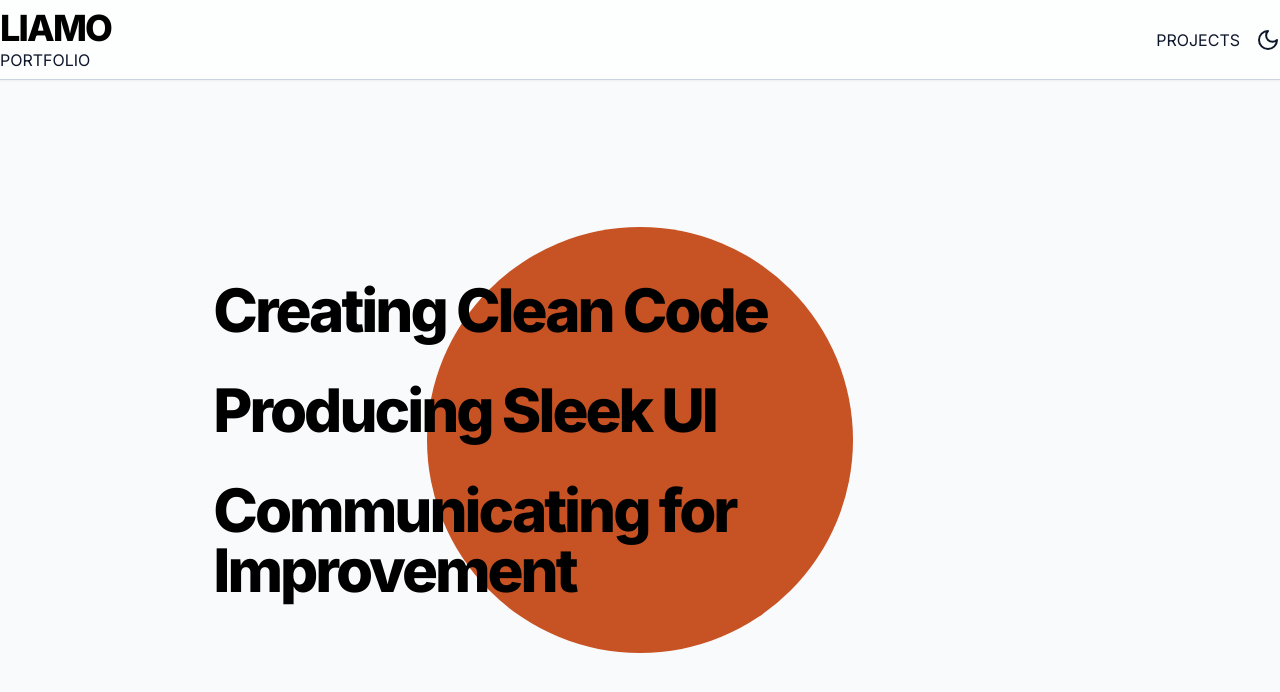
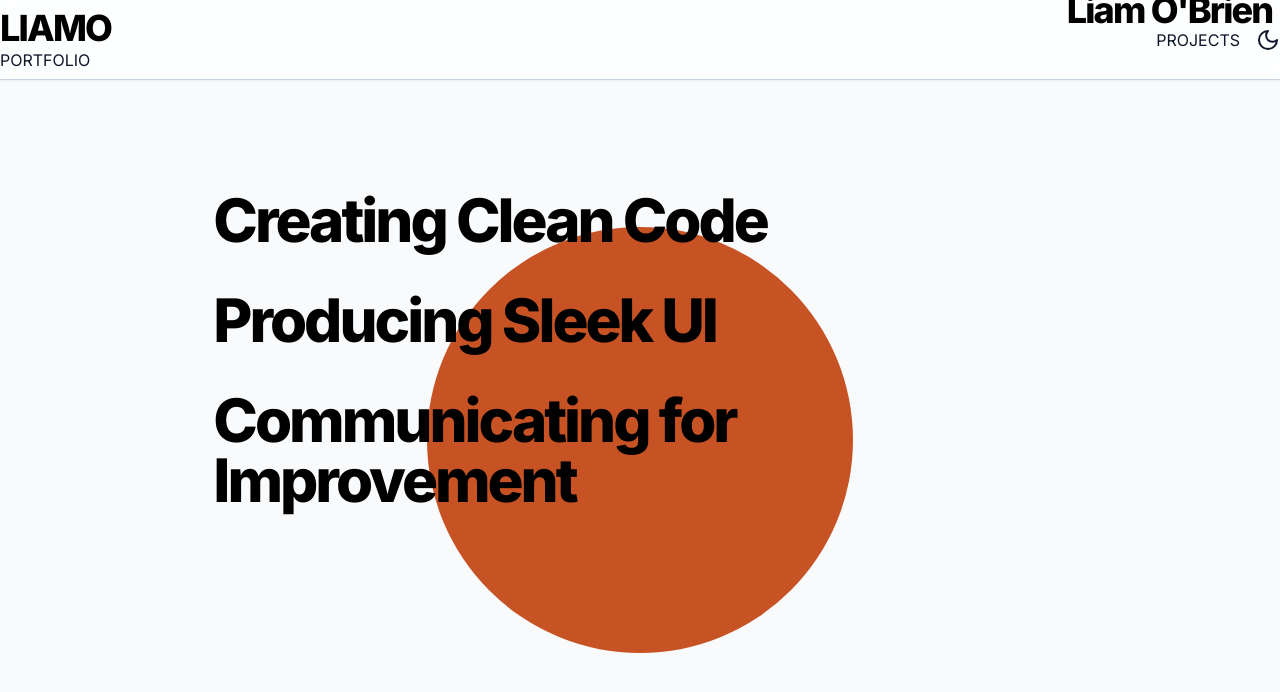
Before and after one commit to liamasis/testfolio, a Next.js app: page / in a window 1280 px wide. Shown: the top 692 px of the page. Built offline with nearby package versions, Linux system fonts and the light colour scheme.

Commit message:
figuring out spacing

```diff
--- a/src/app/page.tsx
+++ b/src/app/page.tsx
@@ -10,15 +10,20 @@ export default function Home() {
         {/* The circle */}
         <div className="bg-orange-700 rounded-full inline-flex items-center justify-center aspect-square lg:w-2/6 absolute w-80 opacity-90 "></div>
 
-        <div className=" grid grid-cols-1 lg:grid-cols-6 z-50 grid-flow-col">
-
+        <div className=" grid grid-rows-10 grid-cols-1 lg:grid-cols-6 z-50 grid-flow-col">
+        <div className="col-span-2 col-start-6 row-span-2 row-start-1 text-white">
+          <LargeHeading size={'sm'}>
+            Liam O'Brien
+          </LargeHeading>
+        </div>
           {/* <div className="invisible lg:visible lg:col-span-1"></div> */}
-          <div className="lg:col-start-2 lg:col-span-3 col-span-1">
+          <div className="lg:col-start-2 lg:row-start-3 lg:row-span-4 lg:col-span-3 col-span-1">
             <LargeHeading className="py-5 text-left">Creating Clean Code</LargeHeading>
             <LargeHeading className="py-5 text-left">Producing Sleek UI</LargeHeading>
             <LargeHeading className="py-5 text-left">Communicating for Improvement</LargeHeading>
 
           </div>
+
         </div>
 
     </main>
```
